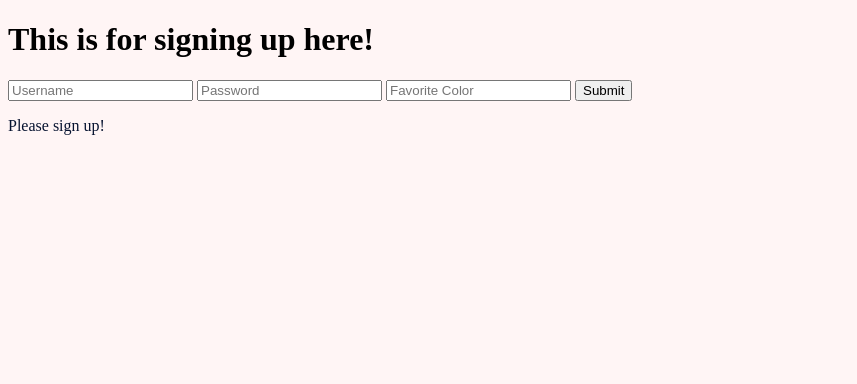
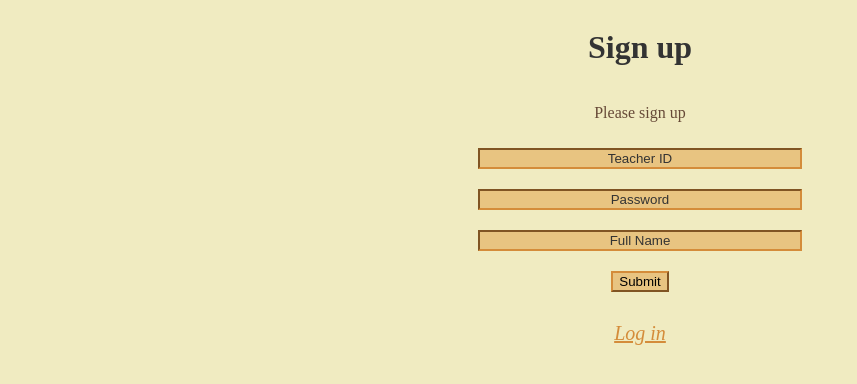
Before and after one commit to GreySkies159/flask, a Flask app: page /signup in a window 1280 px wide. Shown: the top 384 px of the page, without its empty margins (0-857 px from the left). Run offline with Flask 2, Linux system fonts and the light colour scheme; parts of the project's set-up code (start-up, migrations or seed data) failed here and were passed over.

Commit message:
login and signup style. fix routing while logging in

```diff
--- a/main.py
+++ b/main.py
@@ -4,74 +4,74 @@ import model
 app = Flask(__name__)
 app.secret_key = "n$653odjenSFol3mCkrjw5"
 
-username = ''
+ID = '00000000'
 user =model.check_users()
+
+@app.before_request
+def before_request():
+    g.ID = None
+    if 'ID' in session:
+        g.ID = session['ID']
+
 
 # homepage
 @app.route('/', methods=['GET'])
 def home():
-    if 'username' in session:
-        g.user=session['username']
-        return render_template('Scatterplot.html')
+    print('session ID       ', session['ID'], "Current ID  ", ID)
+    if 'ID' in session:
+        g.user=session['ID']
+        fullname=model.full_name(str(g.user))
+        message="You are logged in as " + fullname
+        return render_template('examResults.html', message=message)
     return render_template('homepage.html', message='Login to page or sign up')
 
 @app.route('/login', methods=['GET', 'POST'])
 def login():
      if request.method=='POST':
-         session.pop('username', None)
-         areyouuser = request.form['username']
-         pwd = model.check_pw(areyouuser)
-         if request.form['password'] ==pwd:
-             session['username'] = request.form['username']
+         session.pop('ID', None)
+         areyouuser = request.form['ID']
+         pwd = model.check_pw(areyouuser, request.form['password'])
+         if pwd =="True":
+             session['ID'] = request.form['ID']
+             g.ID=session['ID']
              return redirect(url_for('home'))
-     return render_template('index.html')
+         elif pwd =="ID not found":
+             return render_template('login.html', message = "ID not found")
+         elif pwd == "False":
+             return render_template('login.html', message = "Wrong password")
+         else:
+             return render_template('login.html', message = "Something went wrong")
+     return render_template('login.html', message = "Please log in")
 
 
-    # if request.method == "GET":
-    #     return render_template('index.html')
-    # else:
-    #     username=request.form['username']
-    #     password=request.form['password']
-    #     database_password=model.check_pw(username)
-    #     if password ==database_password:
-    #         return render_template('Scatterplot.html', message='Successfully logged in')
-    #     else:
-    #         error_message='Log in was unsucessfull'
-    #         return render_template('index.html', message=error_message)
 
-
-@app.before_request
-def before_request():
-    g.username = None
-    if 'username' in session:
-        g.username = session['username']
-
-
-@app.route('/graph', methods=['GET'])
-def graph():
-    return render_template('Scatterplot.html')
 
 @app.route('/signup', methods=['GET', 'POST'])
 def signup():
     if request.method == 'GET':
-        message = 'Please sign up!'
+        message = 'Please sign up'
         return render_template('signup.html', message = message)
     else:
-        username = request.form["username"]
+        ID = request.form["ID"]
         password = request.form["password"]
-        favorite_color = request.form["favorite_color"]
-        message = model.signup(username, password, favorite_color)
-        return render_template('signup.html', message = message)
+        fullName = request.form["full_name"]
+        if len(ID) == 8:
+            message = model.signup(ID, password, fullName)
+            return render_template('signup.html', message = message)
+        else:
+            message="ID must be 8 digits"
+            return render_template('signup.html', message = message)
+
 
 @app.route('/getsession')
 def getsession():
-    if 'username' in session:
-        return session['username']
+    if 'ID' in session:
+        return session['ID']
     return redirect(url_for('login'))
 
 @app.route('/logout')
 def logout():
-    session.pop('username', None)
+    session.pop('ID', None)
     return redirect(url_for('home'))
 
 if __name__ =='__main__':
--- a/schema.py
+++ b/schema.py
@@ -6,10 +6,10 @@ cursor = connection.cursor()
 #creating table
 cursor.execute(
     """CREATE TABLE teachers(
-        pk INTEGER PRIMARY KEY AUTOINCREMENT,
         teacherID VARCHAR(8),
         password VARCHAR(32),
-        fullName VARCHAR(64)
+        fullName VARCHAR(64),
+        PRIMARY KEY (teacherID)
     );"""
 )
 
--- a/static/css/style.css
+++ b/static/css/style.css
@@ -1,8 +1,70 @@
+/* palette:
+#f0ebc1
+#e8c481
+#d48c3a
+#664937
+#333333
+
+ */
+
 html, body{
     /* background-image: url(../img/background.jpg); */
-    background-color:#fff5f5;
+    background-color:#f0ebc1;
+  }
+  h1 {
+    color: #333333;
+   }
+  p{
+    color: #664937;
   }
 
-   p{
-    color: #071330;
+  #homepage {
+
+    padding-top: 20px;
+    text-align: center;
   }
+  a {
+    font-size: 20px;
+    font-style: italic;
+    color: #d48c3a;
+
+  }
+  .links{
+    font-size: 25px;
+  }
+  #homepage>.links>a{
+    display: inline-block;
+    width: fit-content;
+    margin-top: 20px;
+    margin-bottom: 20px;
+    text-align: center;
+
+  }
+
+.form{
+  display: flex;
+  flex-direction: column;
+  text-align: center;
+}
+.form input {
+  margin-top: 10px;
+  margin-bottom: 10px;
+  text-align: center;
+  background-color: #e8c481;
+  border-color:#d48c3a;
+}
+.form input[type="text"], input[type="password"]{
+ width: 25%
+}
+.form a {
+  width: fit-content;
+  height: fit-content;
+  display: inline-block;
+ text-align: center;
+ align-self: center;
+ margin-top: 20px;
+
+}
+::placeholder{
+  color: #333333;
+}
--- a/templates/homepage.html
+++ b/templates/homepage.html
@@ -4,8 +4,13 @@
 <div id=homepage>
     <h1>Welcome to the page</h1>
 <p>{{ message }}</p>
+
+<div class="links">
 <a href="/signup">Sign in</a>
+<br>
 <a href="/login">Log in</a>
 </div>
 
+</div>
+
 {% endblock main %}
--- a/templates/signup.html
+++ b/templates/signup.html
@@ -1,12 +1,20 @@
 {% extends "structure.html" %}
 
 {% block main %}
-<h1>This is for signing up here!</h1>
-  <form action="/signup" method ="post">
-    <input placeholder='Username' name="username" type="text">
-    <input placeholder='Password' name="password" type="password">
-    <input placeholder='Favorite Color' name="favorite_color" type="text">
+
+<div class="form">
+  <h1>Sign up</h1>
+  <p>{{ message }}</p>
+    <form action="/signup" method ="post">
+    <input type="text"placeholder='Teacher ID' name="ID" required>
+    <br>
+    <input type="password" placeholder='Password' name="password" required>
+    <br>
+    <input type="text" placeholder='Full Name' name="full_name" required>
+    <br>
     <input type = "submit">
   </form>
-<p>{{ message }}</p>
+<a href="/login">Log in</a>
+</div>
+
 {% endblock main %}
```
Also changed, not shown: model.py (+31 -22 lines), seed.py (+10 -10 lines), templates/examResults.html (renamed from templates/Scatterplot.html, +16 -2 lines), templates/index.html (deleted, +0 -15 lines), templates/login.html (added, +18 -0 lines), teacher_logins.db (added).
